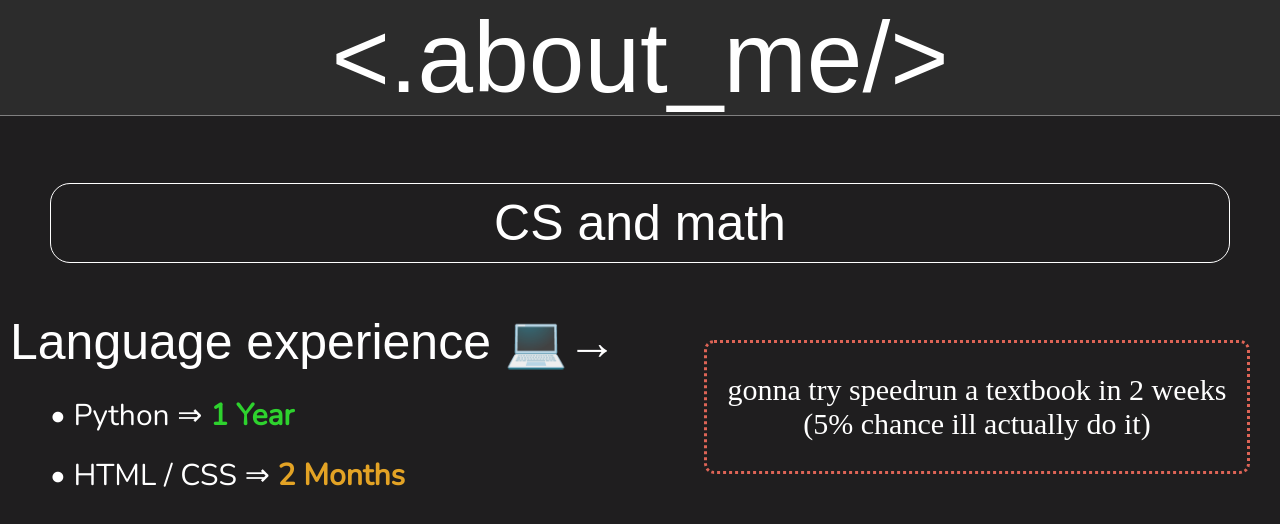
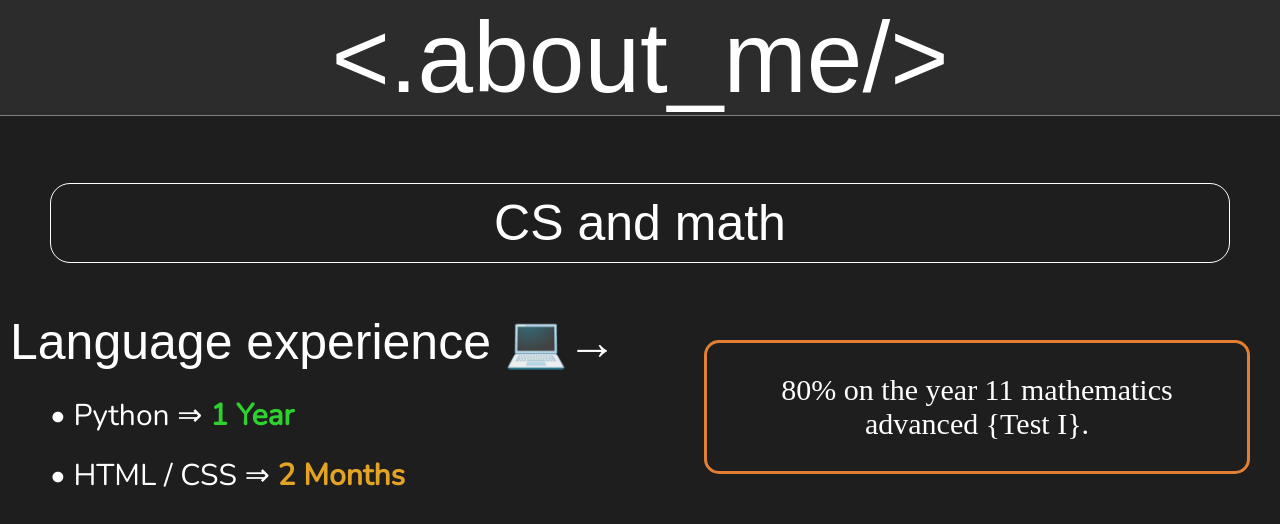
Before and after one commit to gitnotv/aboutme, a plain HTML site: page index.html in a window 1280 px wide. Shown: the top 524 px of the page. Drawn offline with nearby package versions, Linux system fonts and the light colour scheme; a web font is replaced by a local one.

Commit message:
Add files via upload

```diff
--- a/index.html
+++ b/index.html
@@ -10,8 +10,9 @@
 
 <div class="divs">
     <div class="header">Language experience 💻→</div>
-    <div class="sep y">gonna try speedrun a textbook in 2 weeks (5% chance ill actually do it)</div>
-    <iframe class="desmos" src="https://www.desmos.com/calculator/qi2eznx8oq?embed" width="500" height="500" style="border: 1px solid #ccc" frameborder=0></iframe>
+    <div class="sep y">80% on the year 11 mathematics advanced {Test I}.</div>
+
+    <iframe class="desmos" src="https://www.desmos.com/calculator/2prujugdix?embed" width="500" height="500" style="border: 1px solid #ccc" frameborder=0></iframe>
     <p class="para">• Python ⇒ <span class="cg">1 Year</span> <br><br> • HTML / CSS ⇒ <span class="cr">2 Months</span></p>
     <p class="header">Learning 📏 →</p>
     <p class = "para"><a href="progress.html">• Non linear functions </a><br><br> • CSS</p>
--- a/main.css
+++ b/main.css
@@ -108,12 +108,11 @@ a:visited {
     color:white;
     text-align: center;
     padding: 30px 20px 30px 20px;
-    border: dotted rgb(221, 100, 86) 3px;
-    border-radius: 10px;
+    border: solid rgb(227, 127, 50) 3px;
+    border-radius: 15px;
     font-family: 'Playfair Display', serif;
 
 }
-
 
 .y {
     position: absolute;
```
Also changed, not shown: progress.html (+1 -1 lines).
